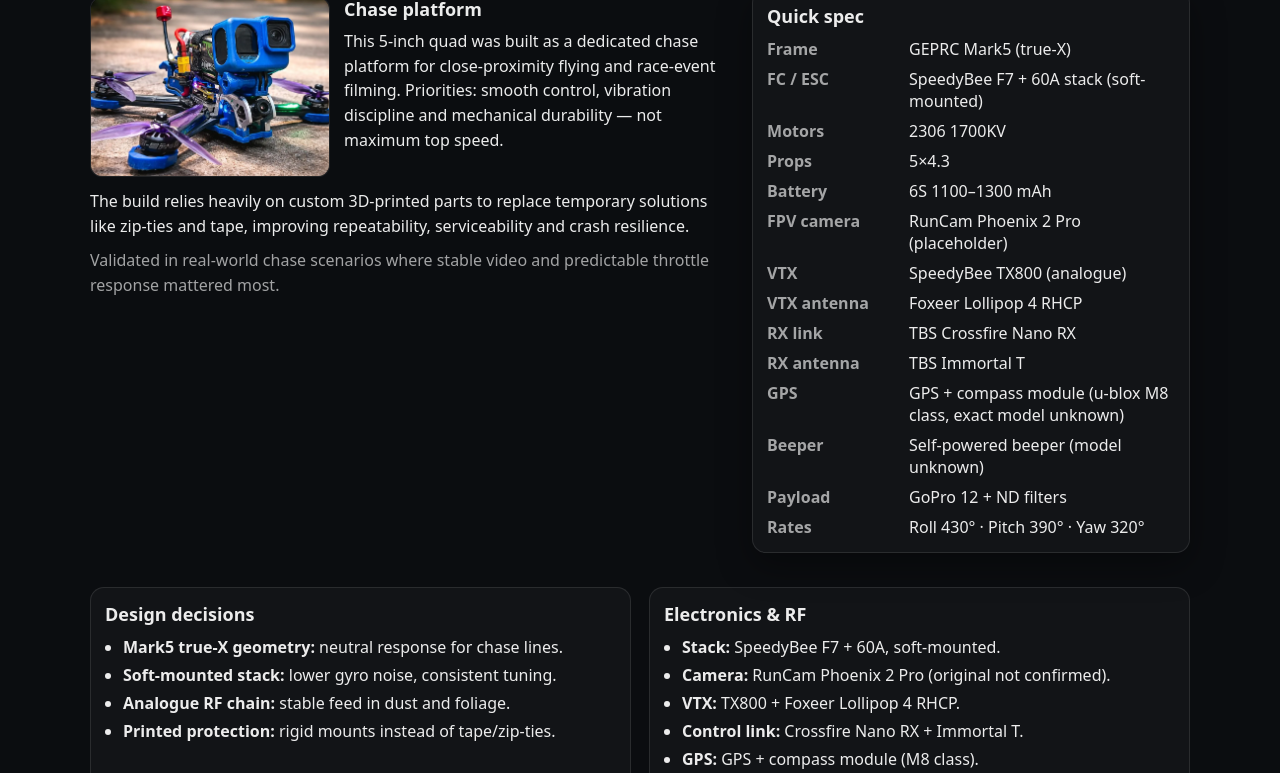
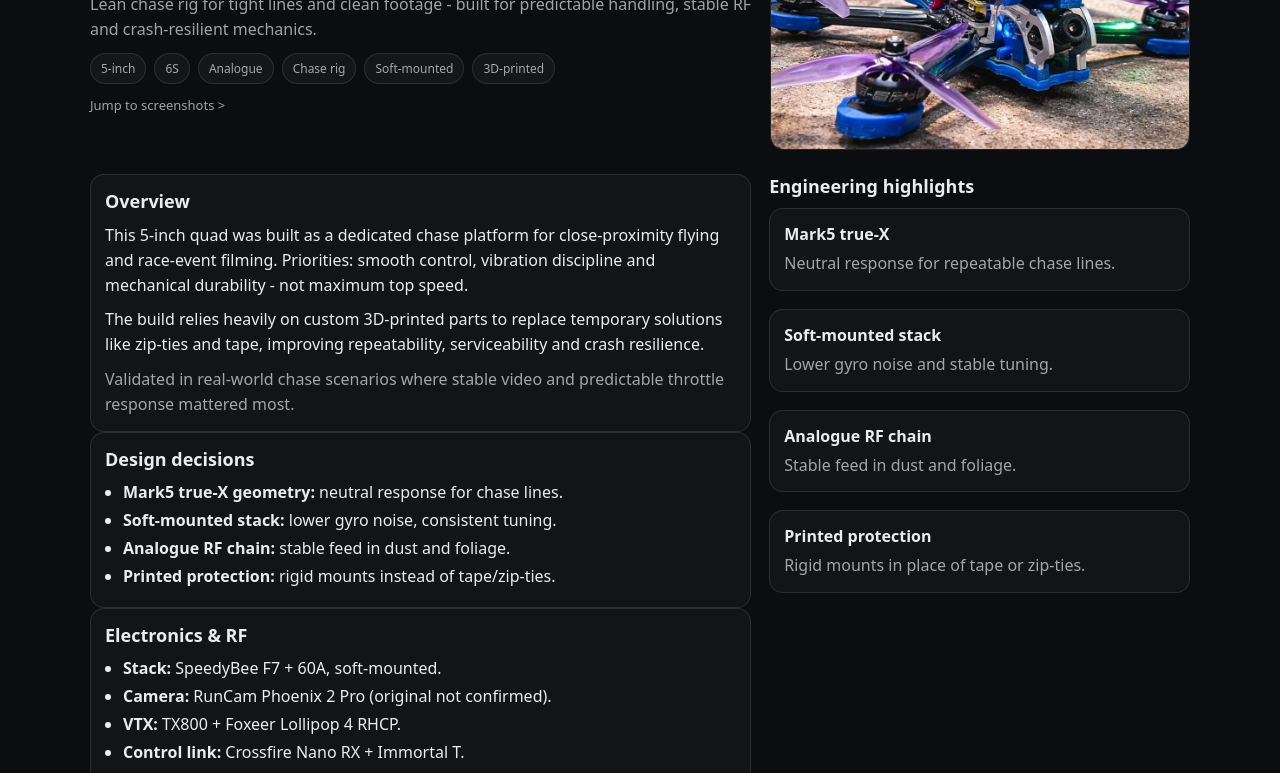
Before and after one commit to janek707/jans.lv, a plain HTML site: page projects/_template/index.html in a window 1280 px wide. Shown: the part 242-1015 px from the top of the page. Drawn offline with Linux system fonts and the light colour scheme.

Commit message:
Redesign 5" Freestyle project page layout and hero
Refactored the 5" Freestyle project page to introduce a new hero section with badges, improved layout with left/right panels, and added an engineering highlights sidebar. Updated section titles, replaced em dashes with hyphens, and added anchor for screenshots. Added actual.png and reference.png images.

```diff
--- a/projects/_template/index.html
+++ b/projects/_template/index.html
@@ -3,7 +3,7 @@
 <head>
   <meta charset="utf-8" />
   <meta name="viewport" content="width=device-width,initial-scale=1" />
-  <title>5&quot; Freestyle — Chase-Tuned Build | jans.lv</title>
+  <title>5&quot; Freestyle - Chase-Tuned Build | jans.lv</title>
 
   <link rel="stylesheet" href="../../assets/css/base.css" />
   <link rel="stylesheet" href="../../assets/css/projects.css" />
@@ -20,32 +20,39 @@
   </header>
 
   <main class="wrap">
-    <section class="hero">
-      <h1>5&quot; Freestyle — Chase-Tuned Build</h1>
+    <section class="hero lab-hero">
+      <div class="lab-hero-text">
+        <h1>5&quot; Freestyle - Chase-Tuned Build</h1>
         <p class="muted meta">
-        Lean chase rig for tight lines and clean footage — built for predictable handling, stable RF and crash-resilient mechanics.
+          Lean chase rig for tight lines and clean footage - built for predictable handling, stable RF and crash-resilient mechanics.
         </p>
+        <div class="lab-badges" aria-label="Stack highlights">
+          <span class="badge">5-inch</span>
+          <span class="badge">6S</span>
+          <span class="badge">Analogue</span>
+          <span class="badge">Chase rig</span>
+          <span class="badge">Soft-mounted</span>
+          <span class="badge">3D-printed</span>
+        </div>
+        <a class="lab-jump muted" href="#screenshots">Jump to screenshots &gt;</a>
+      </div>
+      <figure class="lab-hero-cover">
+        <img
+          src="../../assets/img/projects/5inch-freestyle/cover.webp"
+          alt="5-inch freestyle quad cover"
+          loading="eager"
+        />
+      </figure>
     </section>
 
-    <section class="section section-tight">
+    <section class="section lab-case">
+      <div class="lab-left">
+        <div class="panel">
           <h2>Overview</h2>
-
-      <div class="split">
-        <div class="split-main">
-          <div class="lead">
-            <figure class="cover-mini">
-              <img src="../../assets/img/projects/5inch-freestyle/cover.webp" alt="5-inch freestyle quad cover" loading="eager" />
-            </figure>
-
-            <div class="lead-text">
-              <h2>Chase platform</h2>
           <p>
             This 5-inch quad was built as a dedicated chase platform for close-proximity flying and race-event filming.
-                Priorities: smooth control, vibration discipline and mechanical durability — not maximum top speed.
+            Priorities: smooth control, vibration discipline and mechanical durability - not maximum top speed.
           </p>
-            </div>
-          </div>
-
           <p>
             The build relies heavily on custom 3D-printed parts to replace temporary solutions like zip-ties and tape,
             improving repeatability, serviceability and crash resilience.
@@ -55,30 +62,6 @@
           </p>
         </div>
 
-        <aside class="spec-card">
-          <h2>Quick spec</h2>
-          <dl class="spec">
-            <dt>Frame</dt><dd>GEPRC Mark5 (true-X)</dd>
-            <dt>FC / ESC</dt><dd>SpeedyBee F7 + 60A stack (soft-mounted)</dd>
-            <dt>Motors</dt><dd>2306 1700KV</dd>
-            <dt>Props</dt><dd>5×4.3</dd>
-            <dt>Battery</dt><dd>6S 1100–1300 mAh</dd>
-            <dt>FPV camera</dt><dd>RunCam Phoenix 2 Pro (placeholder)</dd>
-            <dt>VTX</dt><dd>SpeedyBee TX800 (analogue)</dd>
-            <dt>VTX antenna</dt><dd>Foxeer Lollipop 4 RHCP</dd>
-            <dt>RX link</dt><dd>TBS Crossfire Nano RX</dd>
-            <dt>RX antenna</dt><dd>TBS Immortal T</dd>
-            <dt>GPS</dt><dd>GPS + compass module (u-blox M8 class, exact model unknown)</dd>
-            <dt>Beeper</dt><dd>Self-powered beeper (model unknown)</dd>
-            <dt>Payload</dt><dd>GoPro 12 + ND filters</dd>
-            <dt>Rates</dt><dd>Roll 430° · Pitch 390° · Yaw 320°</dd>
-          </dl>
-        </aside>
-      </div>
-    </section>
-
-    <section class="section">
-      <div class="duo">
         <div class="panel">
           <h2>Design decisions</h2>
           <ul class="list-tight">
@@ -100,10 +83,7 @@
             <li><strong>Recovery:</strong> independent self-powered beeper.</li>
           </ul>
         </div>
-      </div>
-    </section>
 
-    <section class="section">
         <div class="panel">
           <h2>3D-printed parts</h2>
           <ul class="list-tight">
@@ -116,10 +96,33 @@
             <li>Self-powered beeper mount.</li>
           </ul>
         </div>
+      </div>
+
+      <aside class="lab-right">
+        <h2>Engineering highlights</h2>
+        <div class="lab-highlights">
+          <div class="panel">
+            <h3>Mark5 true-X</h3>
+            <p class="muted">Neutral response for repeatable chase lines.</p>
+          </div>
+          <div class="panel">
+            <h3>Soft-mounted stack</h3>
+            <p class="muted">Lower gyro noise and stable tuning.</p>
+          </div>
+          <div class="panel">
+            <h3>Analogue RF chain</h3>
+            <p class="muted">Stable feed in dust and foliage.</p>
+          </div>
+          <div class="panel">
+            <h3>Printed protection</h3>
+            <p class="muted">Rigid mounts in place of tape or zip-ties.</p>
+          </div>
+        </div>
+      </aside>
     </section>
 
-    <section class="section">
-      <h2>Gallery</h2>
+    <section class="section" id="screenshots">
+      <h2>Screenshots</h2>
 
       <!-- IMPORTANT: no hardcoded images here (prevents duplicates) -->
       <div class="gallery" id="gallery"
@@ -133,7 +136,7 @@
     </section>
 
     <footer class="site-footer">
-      <div class="wrap muted">© 2025 jans.lv</div>
+      <div class="wrap muted">&copy; 2025 jans.lv</div>
     </footer>
   </main>
 
```
Also changed, not shown: projects/_template/actual.png (added), projects/_template/reference.png (added). Lines whose indentation alone changed are shown as unchanged.
